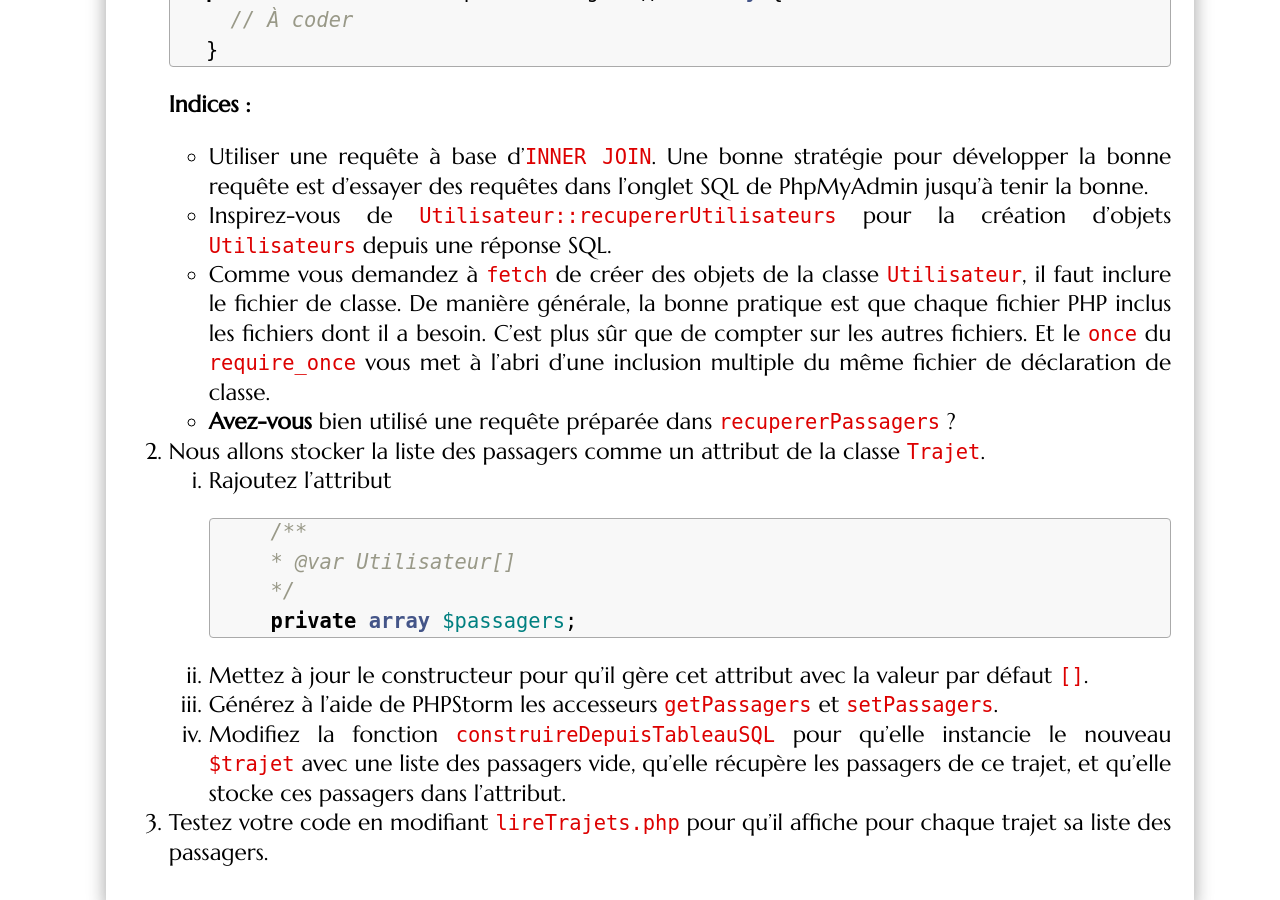
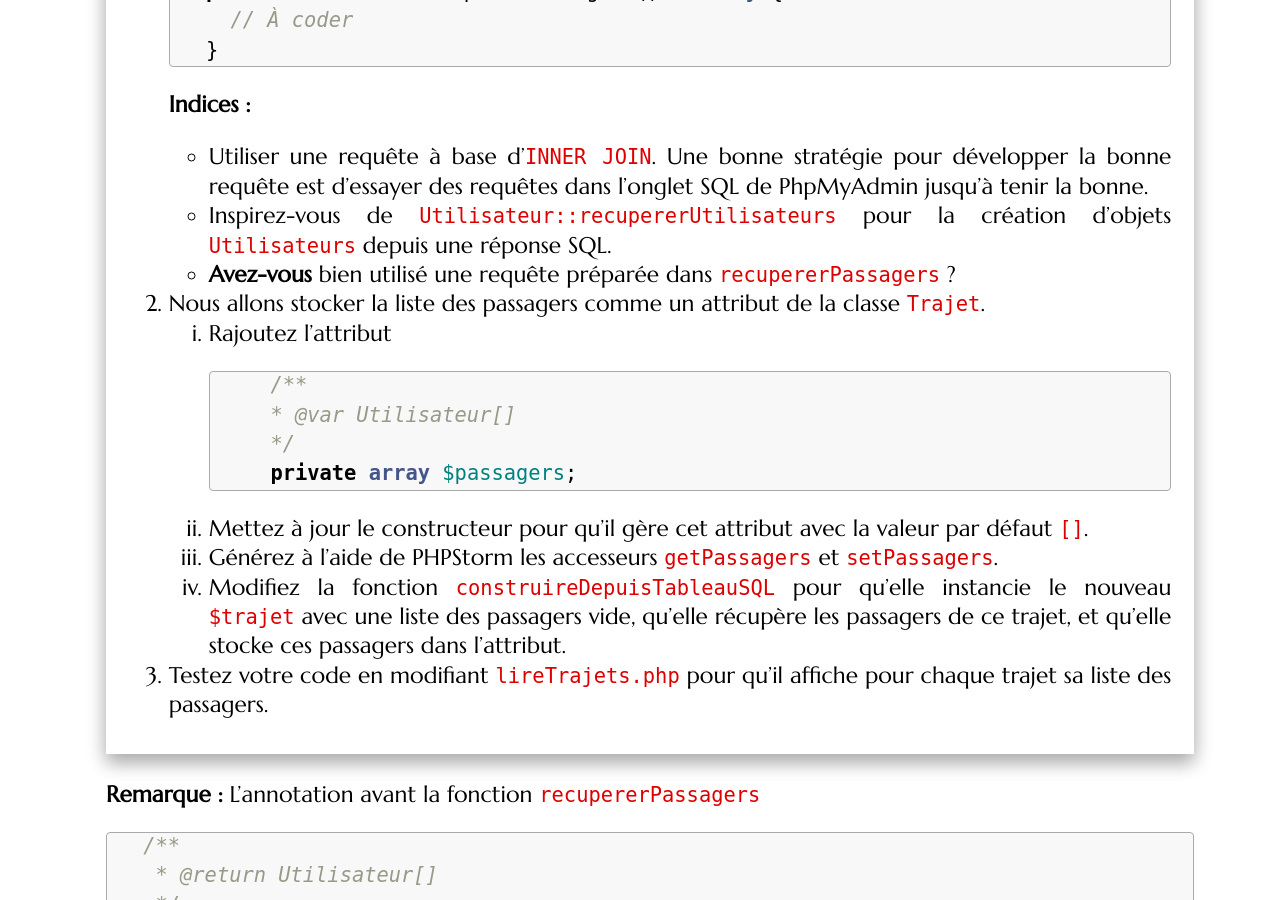
Before and after one commit to romainlebreton/R3.01-DeveloppementWeb, a Jekyll site: the page built from tutorials/tutorial3.md, in a window 1280 px wide and 900 px high, scrolled down 11210 px. Built offline with Jekyll 4.4.1, drawn with Linux system fonts in a browser that asks for light colours; some web fonts are replaced.

Commit message:
commentaires déjà fait avant

```diff
--- a/tutorials/tutorial3.md
+++ b/tutorials/tutorial3.md
@@ -496,12 +496,6 @@ pouvez vous rafraîchir la mémoire en lisant
    PhpMyAdmin jusqu'à tenir la bonne.
    * Inspirez-vous de `Utilisateur::recupererUtilisateurs` pour la création d'objets
      `Utilisateurs` depuis une réponse SQL.
-   * Comme vous demandez à `fetch` de créer des objets de la classe
-     `Utilisateur`, il faut inclure le fichier de classe. De manière générale,
-     la bonne pratique est que chaque fichier PHP inclus les fichiers dont il a
-     besoin. C'est plus sûr que de compter sur les autres fichiers. Et le `once`
-     du `require_once` vous met à l'abri d'une inclusion multiple du même
-     fichier de déclaration de classe.
    * **Avez-vous** bien utilisé une requête préparée dans `recupererPassagers` ?
 
 2. Nous allons stocker la liste des passagers comme un attribut de la classe
```
